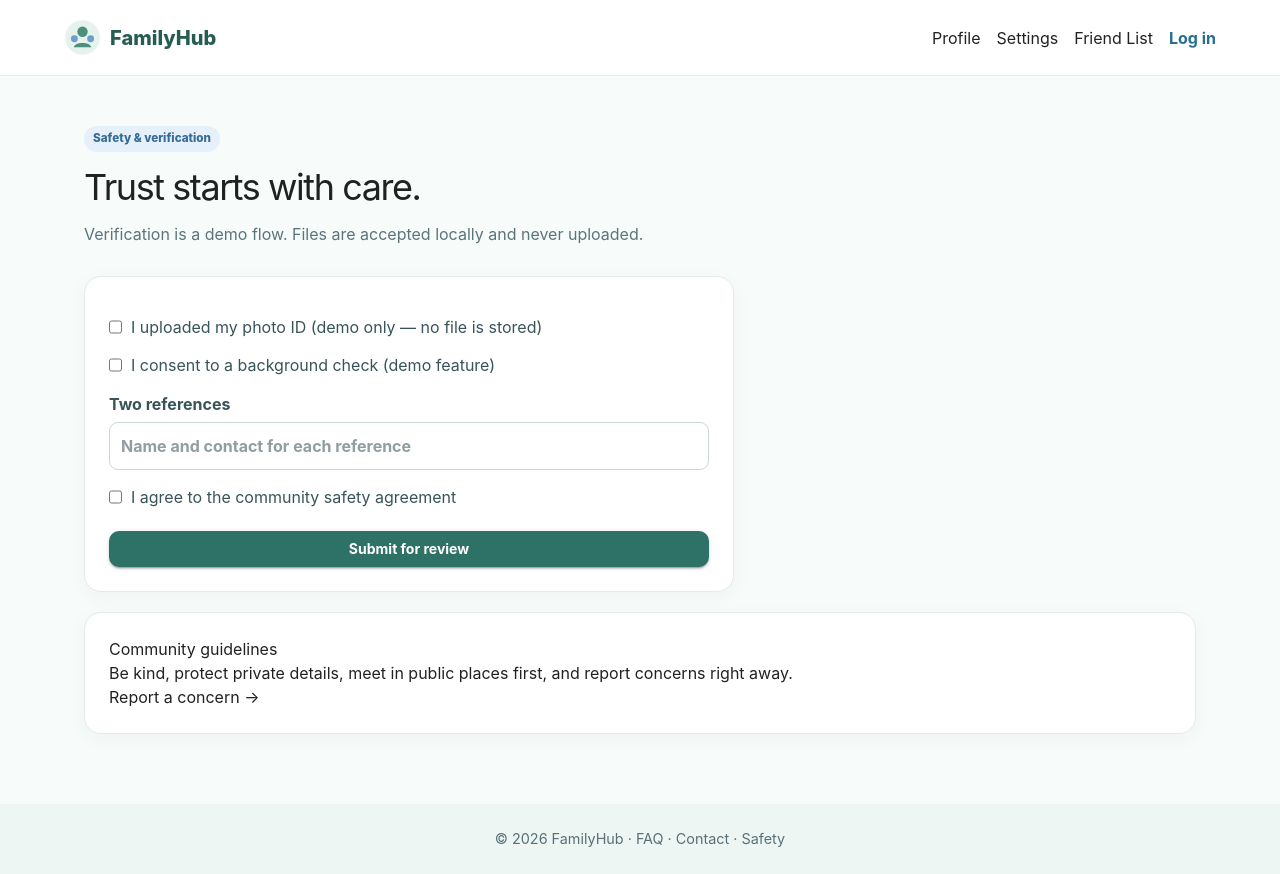
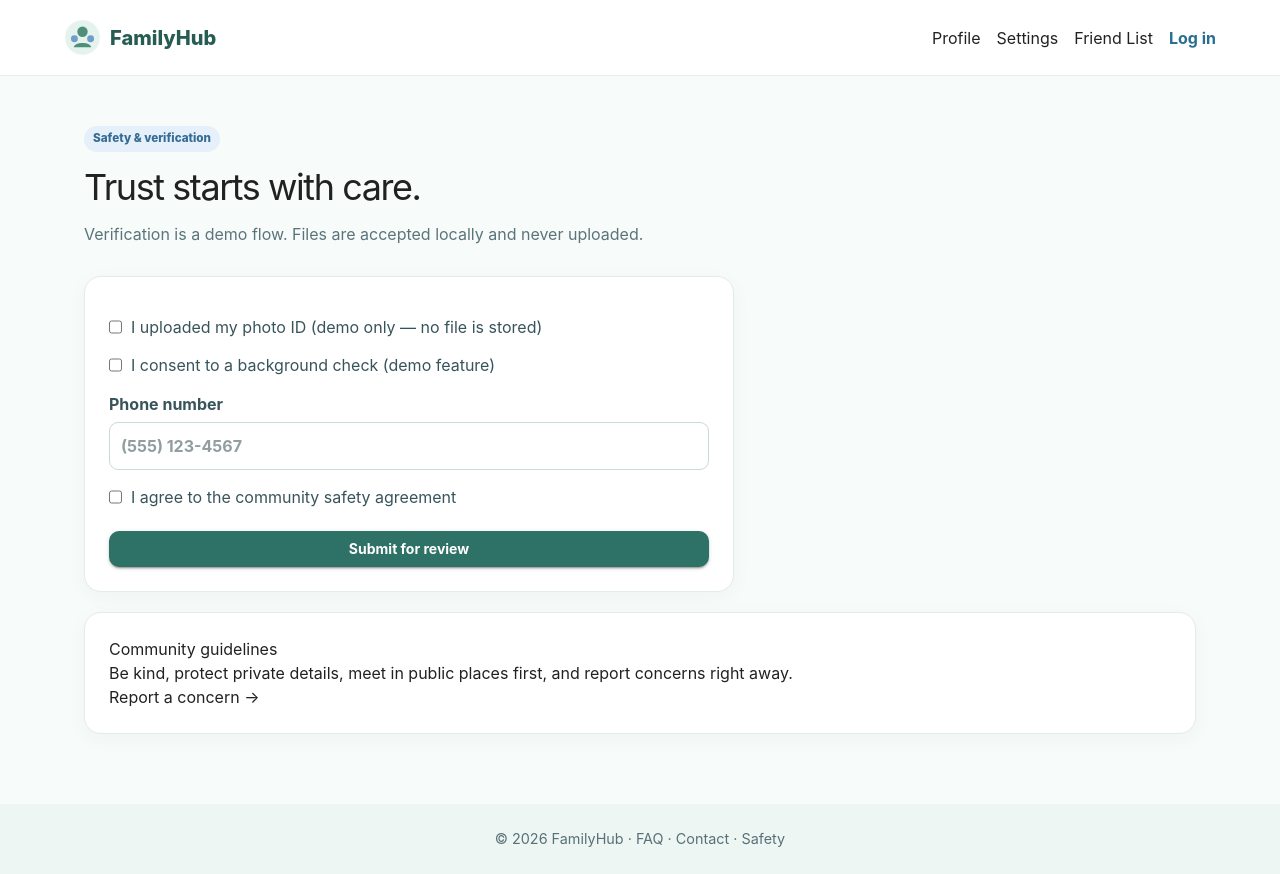
Before and after one commit to coderguy208/Hackathon, a React (Vite) app: page /safety in a window 1280 px wide. Built offline with nearby package versions, Linux system fonts and the light colour scheme.

Commit message:
verification page fix

```diff
--- a/server.js
+++ b/server.js
@@ -40,6 +40,22 @@ app.post('/api/family', (req, res) => {
   res.status(200).json({ family: familyProfile });
 });
 
+const verifications = []; //in memory verification
+
+app.post('/api/verification', (req, res) => {
+  const { id, consent, refs, agree, status } = req.body;
+  const newVerification = {
+    verificationId: crypto.randomUUID(),
+    id,
+    consent,
+    refs,
+    agree,
+    status: status || 'pending'
+  };
+  verifications.push(newVerification);
+  res.status(200).json({ verification: newVerification });
+});
+
 app.listen(3000, () => {
   console.log('Server running on http://localhost:3000');
 });
--- a/src/pages/Safety.jsx
+++ b/src/pages/Safety.jsx
@@ -4,16 +4,32 @@ import { Badge, Button, Card, Field } from '../App';
 import { db } from '../lib/store';
 
 export default function Safety() {
-  const [f, setF] = useState({ id: false, consent: false, refs: '', agree: false });
-  const [sent, setSent] = useState(false);
+  const [f, setF] = useState({ id: false, consent: false, phone: '', agree: false });
+  const [status, setStatus] = useState('idle'); // 'idle' | 'loading' | 'approved'
 
-  function submit(e) {
+  async function submit(e) {
     e.preventDefault();
-    if (!f.id || !f.consent || !f.agree || !f.refs.trim()) {
-      return alert('Please complete each safety step.');
+
+    // Basic validation: Check boxes and ensure phone has at least 10 characters
+    if (!f.id || !f.consent || !f.agree) {
+      return alert('Please check all agreement boxes.');
     }
-    db.set('verification', { ...f, status: 'pending' });
-    setSent(true);
+    const phoneClean = f.phone.replace(/[^0-9]/g, '');
+    if (phoneClean.length < 10) {
+      return alert('Please enter a valid phone number with at least 10 digits.');
+    }
+
+    setStatus('loading');
+
+    // Simulate network delay and instant admin approval for the demo
+    setTimeout(() => {
+      // Auto-verify the family in the local database to unlock the Exchange page
+      let family = db.get('family');
+      if (family) {
+        db.set('family', { ...family, verified: true });
+      }
+      setStatus('approved');
+    }, 2000);
   }
 
   return (
@@ -26,12 +42,22 @@ export default function Safety() {
         </div>
       </div>
       <Card className="verify">
-        {sent ? (
+        {status === 'loading' && (
           <div className="success">
-            <h2>Verification submitted</h2>
-            <p>Your demo request is pending approval. Admin route: <code>/admin</code></p>
+            <h2>Verifying...</h2>
+            <p>Securely processing your information. Please wait.</p>
           </div>
-        ) : (
+        )}
+
+        {status === 'approved' && (
+          <div className="success">
+            <h2>Verification Approved!</h2>
+            <p>Your family is now verified. You can now access the Care Exchange.</p>
+            <NavLink to="/exchange" className="btn" style={{ marginTop: '1rem' }}>Go to Care Exchange</NavLink>
+          </div>
+        )}
+
+        {status === 'idle' && (
           <form onSubmit={submit}>
             <label className="check">
               <input type="checkbox" checked={f.id} onChange={e => setF({ ...f, id: e.target.checked })} /> I uploaded my photo ID (demo only — no file is stored)
@@ -39,11 +65,19 @@ export default function Safety() {
             <label className="check">
               <input type="checkbox" checked={f.consent} onChange={e => setF({ ...f, consent: e.target.checked })} /> I consent to a background check (demo feature)
             </label>
-            <Field label="Two references" value={f.refs} onChange={e => setF({ ...f, refs: e.target.value })} placeholder="Name and contact for each reference" />
+
+            <Field
+              label="Phone number"
+              type="tel"
+              value={f.phone}
+              onChange={e => setF({ ...f, phone: e.target.value })}
+              placeholder="(555) 123-4567"
+            />
+
             <label className="check">
               <input type="checkbox" checked={f.agree} onChange={e => setF({ ...f, agree: e.target.checked })} /> I agree to the community safety agreement
             </label>
-            <Button>Submit for review</Button>
+            <Button type="submit">Submit for review</Button>
           </form>
         )}
       </Card>
```
